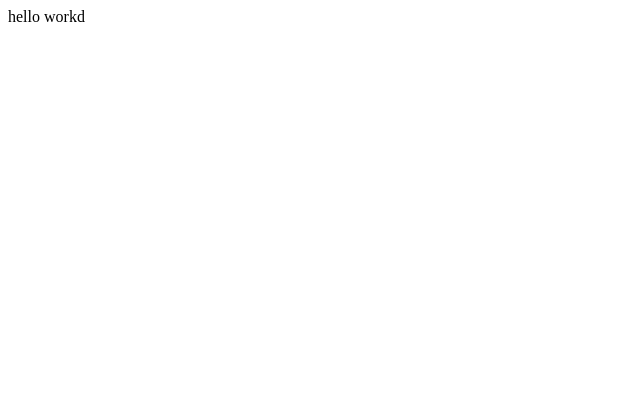
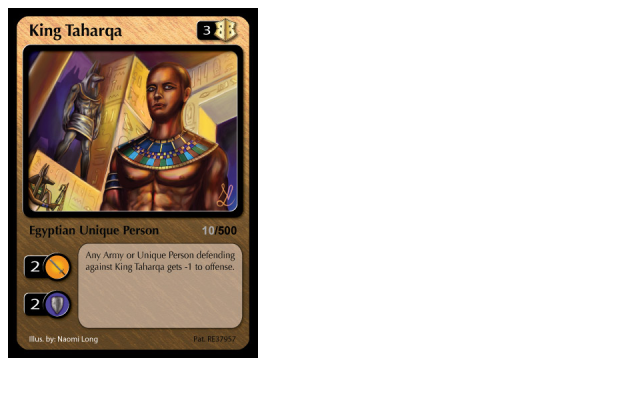
Before and after one commit to pantsmaners/randcardbible, a plain HTML site: page index.html in a window 1280 px wide. Shown: the whole page, without its empty margins (0-640 px from the left). Drawn offline with Linux system fonts and the light colour scheme.

Commit message:
Update index.html

```diff
--- a/index.html
+++ b/index.html
@@ -1,4 +1,4 @@
 <html>
 
-  hello workd
+<img src="10.png" alt="Italian Trulli">
 </html>
```
